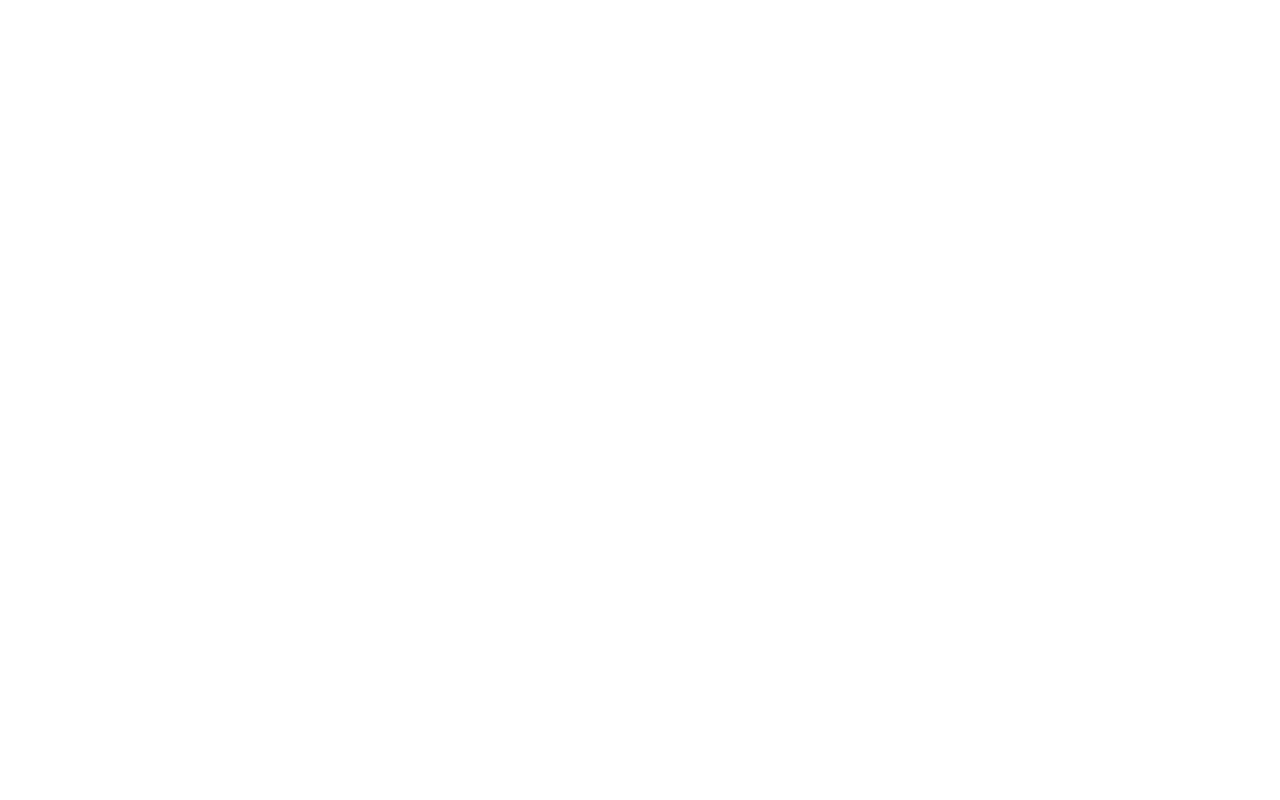
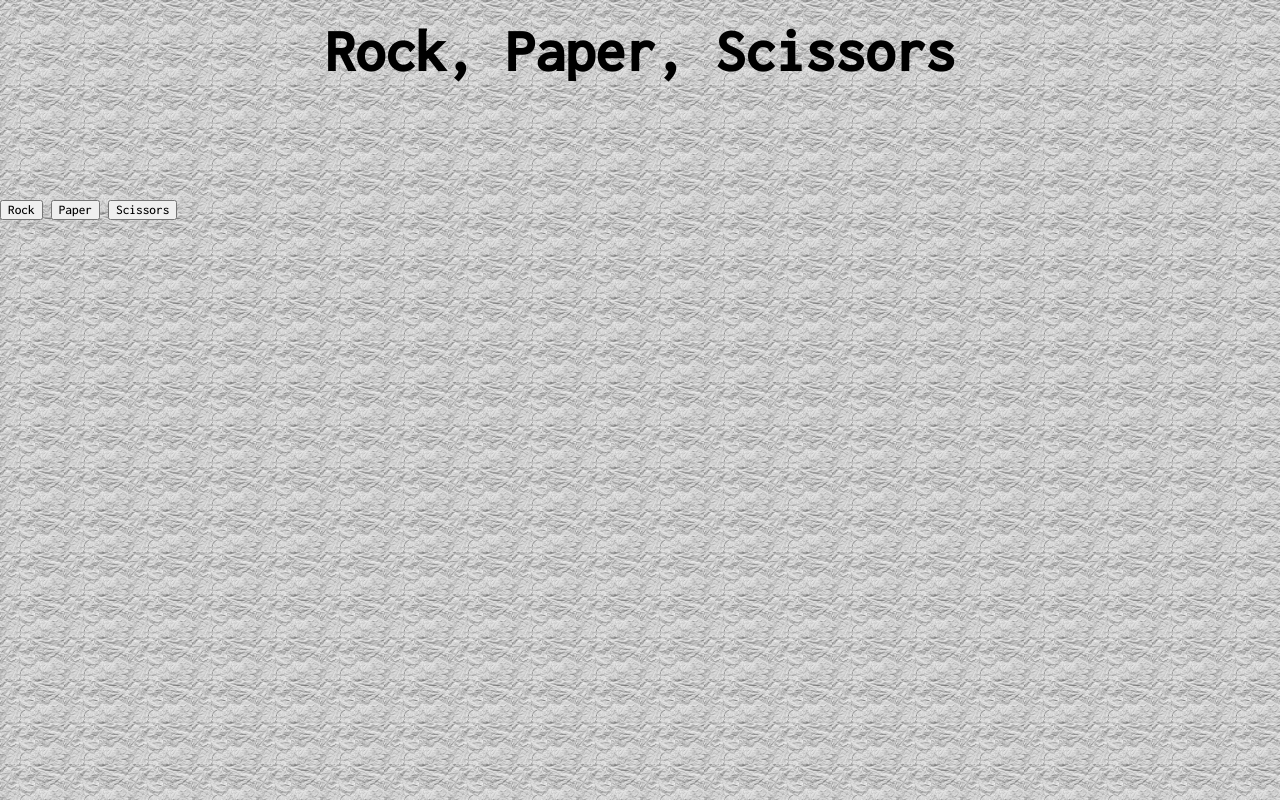
Before and after one commit to Eltorretaz/Rock_Paper_Scissors_Odin_Proyect, a plain HTML site: page index.html in a window 1280 px wide. Drawn offline with Linux system fonts and the light colour scheme.

Commit message:
primer intento

```diff
--- a/JavaScript.js
+++ b/JavaScript.js
@@ -0,0 +1,46 @@
+const getPlayerChoice = (player) => {
+
+    const computerNumberRandom = Math.ceil(Math.random()*3);
+
+    if(computerNumberRandom === 1){
+        selection = 'Rock';
+    }
+    else if(computerNumberRandom === 2) {
+        selection = 'Paper';
+    }
+    else if(computerNumberRandom === 3){
+        selection = 'Scissors';
+    }
+    console.log(selection);
+
+    if(player === 'Rock' && selection === 'Scissors'){
+        console.log('Ganaste con roca');
+        playerScore++;
+    }
+    else if(player === 'Paper' && selection === 'Rock'){
+        console.log('ganaste con hoja');
+        playerScore++;
+    }
+    else if(player === 'Scissors' && selection === 'Paper'){
+        console.log('ganaste con tijeras');
+        playerScore++;
+    }
+    if(selection === 'Rock' && player === 'Scissors'){
+        console.log('perdiste con tijeras');
+        cpuScore++;
+    }
+    else if(selection === 'Paper' && player === 'Rock'){
+        console.log('perdiste con roca');
+        cpuScore++;
+    }
+    else if(selection === 'Scissors' && player === 'Paper'){
+        console.log('perdiste con paple');
+        cpuScore++;
+    }
+    else if( selection === player){
+        console.log('empate putito');
+    };
+
+    const liveScore = document.querySelector('h2 span')
+    liveScore.innerText = `${playerScore} - ${cpuScore}`
+};
--- a/index.html
+++ b/index.html
@@ -3,10 +3,21 @@
 <head>
     <meta charset="UTF-8">
     <meta name="viewport" content="width=device-width, initial-scale=1.0">
-    <script defer src="funciones.js"></script>
+    <link rel="stylesheet" href="style.css">
+    <script defer src="JavaScript.js"></script>
     <title>Rock, Paper, Scissors</title>
 </head>
 <body>
-
+    <div class="header">
+        <h1>Rock, Paper, Scissors</h1>
+    </div>
+    <div class="score">
+        <h2><span></span></h2>
+    </div>
+    <div class="paper_icon">
+        <button onClick="getPlayerChoice('Rock');" id="rock_buttom">Rock</button>
+        <button onClick="getPlayerChoice('Paper');" id="paper_buttom">Paper</button>
+        <button onClick="getPlayerChoice('Scissors');" id="scissors_buttom">Scissors</button>
+    </div>
 </body>
 </html>
--- a/style.css
+++ b/style.css
@@ -0,0 +1,33 @@
+@import url('https://fonts.googleapis.com/css2?family=Inconsolata:wght@500&display=swap');
+
+* {
+    margin: 0;
+    font-family: 'Inconsolata', monospace;
+}
+
+body {
+    background-image: url(assets/descarga.jpg);
+    background-repeat: repeat;
+    background-size: 5%;
+}
+
+.header {
+    height: 100px;
+    display: flex;
+    justify-content: center;
+    align-items: center;
+    font-size: 30px;
+}
+
+.score {
+    height: 100px;
+    display: flex;
+    font-size: 40px;
+    font-weight: 800;
+    justify-content: center;
+    align-items: center;
+}
+
+.score>p {
+    margin: 0 40px;
+}
```
Also changed, not shown: assets/descarga.jpg (added).
